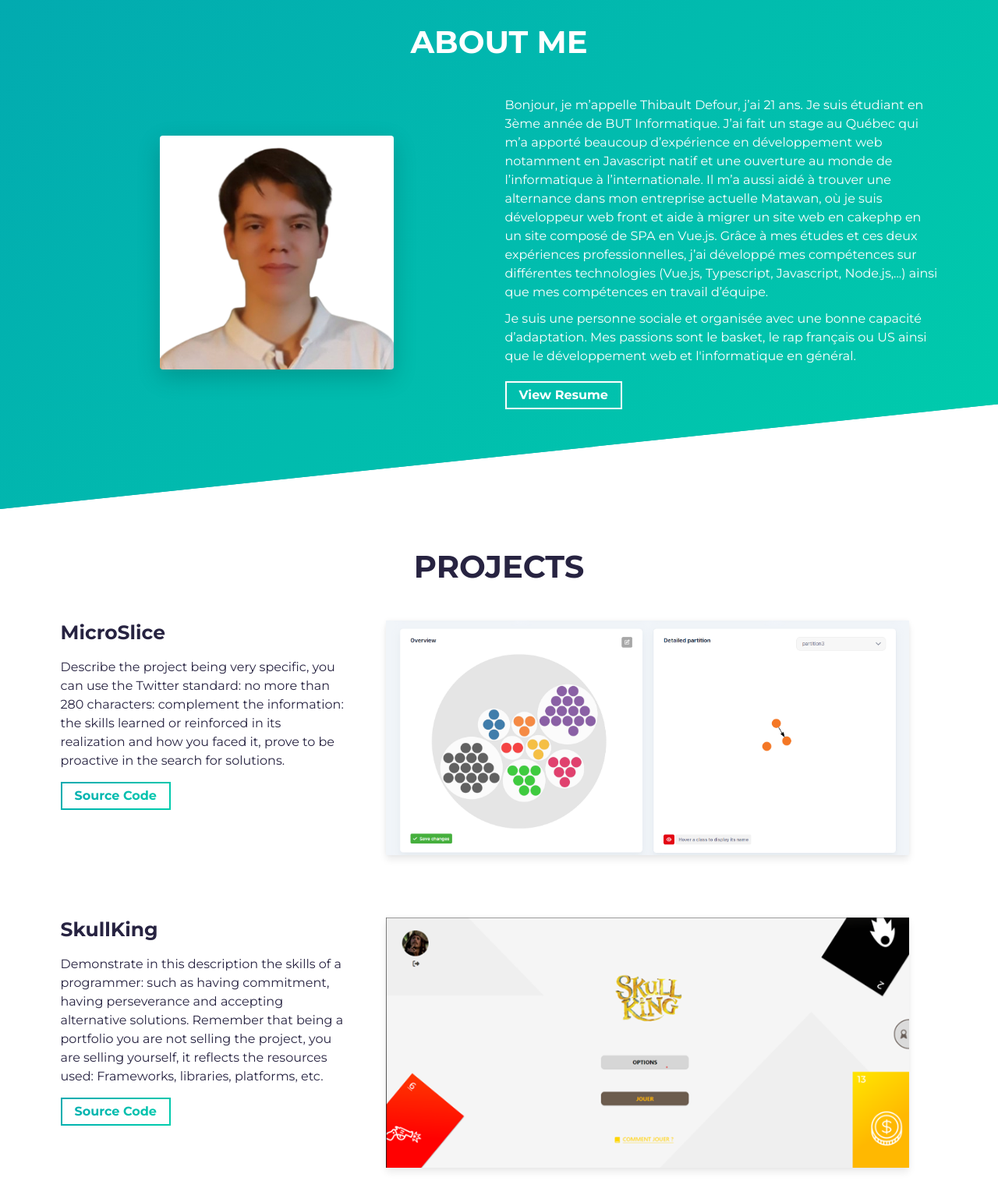
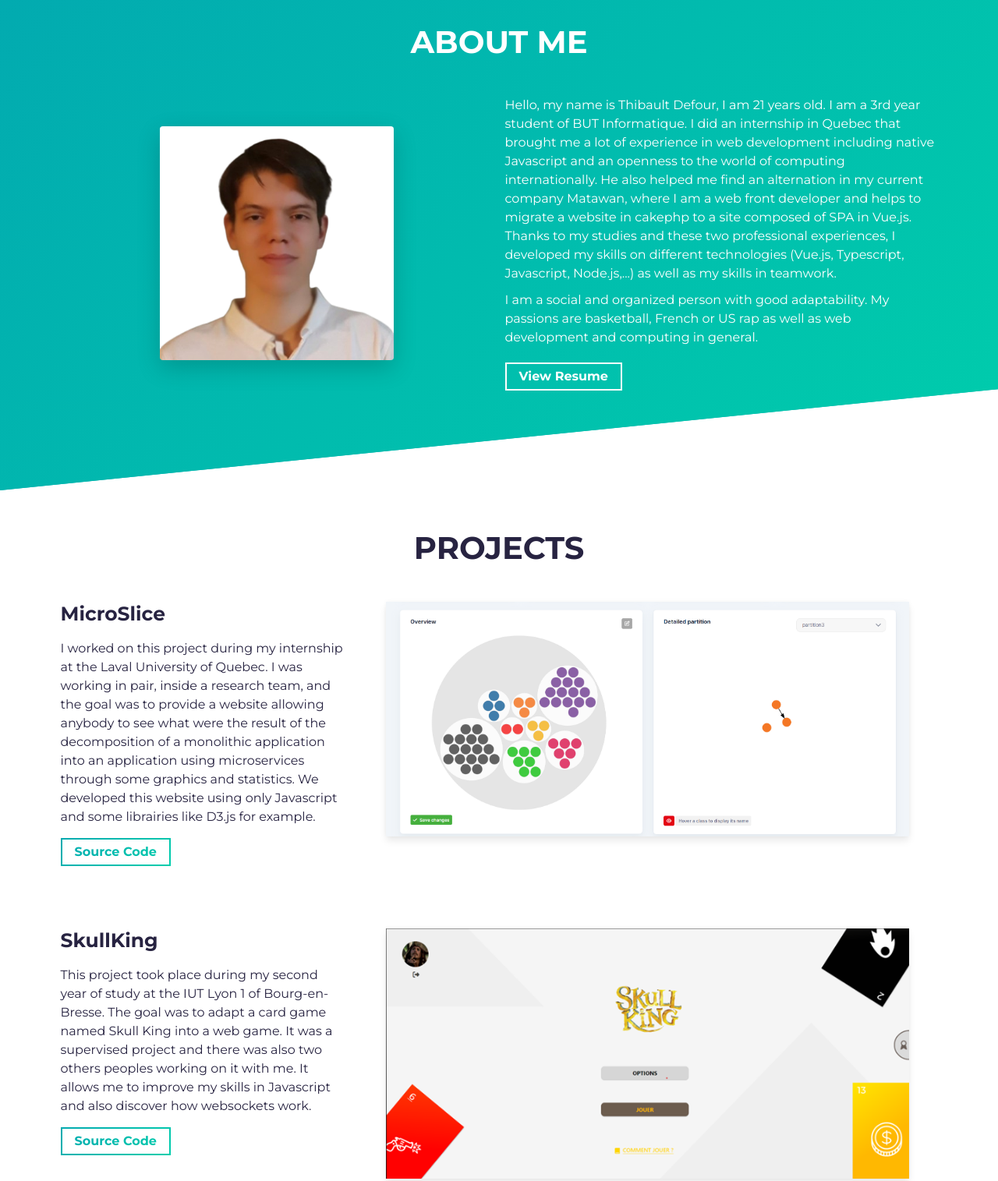
Before and after one commit to thibaultdefour/portfoliov2, a website built with Parcel: page src/index.html in a window 1280 px wide. Shown: the part 820-2335 px from the top of the page at 78% size. Built offline with nearby package versions, Linux system fonts and the light colour scheme.

Commit message:
add descriptions

```diff
--- a/src/index.html
+++ b/src/index.html
@@ -8,18 +8,9 @@
 
     <title>Thibault Defour</title>
 
-    <link
-            href="https://cdnjs.cloudflare.com/ajax/libs/font-awesome/4.7.0/css/font-awesome.min.css"
-            rel="stylesheet"
-    />
+    <link href="https://cdnjs.cloudflare.com/ajax/libs/font-awesome/4.7.0/css/font-awesome.min.css" rel="stylesheet"/>
     <link href="styles.scss" rel="stylesheet"/>
-    <script
-            defer
-            src="https://unpkg.com/scrollreveal@4.0.0/dist/scrollreveal.min.js"
-    ></script>
-
-    <!-- Todo: remove the below script once you finish your portfolio -->
-    <script async defer src="https://buttons.github.io/buttons.js"></script>
+    <script defer src="https://unpkg.com/scrollreveal@4.0.0/dist/scrollreveal.min.js"></script>
 </head>
 
 <body>
@@ -58,22 +49,17 @@
             <div class="col-md-6 col-sm-12">
                 <div class="about-wrapper__info load-hidden">
                     <p class="about-wrapper__info-text">
-                        Bonjour, je m’appelle Thibault Defour, j’ai 21 ans. Je suis étudiant en 3ème année de BUT
-                        Informatique.
-                        J’ai fait un stage au Québec qui m’a apporté beaucoup d’expérience en développement web
-                        notamment en Javascript natif
-                        et une ouverture au monde de l’informatique à l’internationale.
-                        Il m’a aussi aidé à trouver une alternance dans mon entreprise actuelle Matawan,
-                        où je suis développeur web front et aide à migrer un site web en cakephp en un site composé de
-                        SPA en Vue.js.
-                        Grâce à mes études et ces deux expériences professionnelles, j’ai développé mes compétences sur
-                        différentes technologies (Vue.js, Typescript, Javascript, Node.js,...) ainsi que mes compétences
-                        en travail d’équipe.
+                        Hello, my name is Thibault Defour, I am 21 years old. I am a 3rd year student of BUT Informatique.
+                        I did an internship in Quebec that brought me a lot of experience in web development including native
+                        Javascript and an openness to the world of computing internationally.
+                        He also helped me find an alternation in my current company Matawan, where I am a web front developer
+                        and helps to migrate a website in cakephp to a site composed of SPA in Vue.js.
+                        Thanks to my studies and these two professional experiences, I developed my skills on different technologies
+                        (Vue.js, Typescript, Javascript, Node.js,...) as well as my skills in teamwork.
                     </p>
                     <p class="about-wrapper__info-text">
-                        Je suis une personne sociale et organisée avec une bonne capacité d’adaptation.
-                        Mes passions sont le basket, le rap français ou US ainsi que le développement web et
-                        l'informatique en général.
+                        I am a social and organized person with good adaptability. My passions are basketball,
+                        French or US rap as well as web development and computing in general.
                     </p>
                     <span class="d-flex mt-3">
                 <a
@@ -102,11 +88,11 @@
                         <h3 class="project-wrapper__text-title">MicroSlice</h3>
                         <div>
                             <p class="mb-4">
-                                Describe the project being very specific, you can use the Twitter standard: no more than
-                                280 characters:
-                                complement the information: the skills learned or reinforced in its realization and how
-                                you faced it,
-                                prove to be proactive in the search for solutions.
+                                I worked on this project during my internship at the Laval University of Quebec.
+                                I was working in pair, inside a research team, and the goal was to provide a website allowing
+                                anybody to see what were the result of the decomposition of a monolithic application into an
+                                application using microservices through some graphics and statistics.
+                                We developed this website using only Javascript and some librairies like D3.js for example.
                             </p>
                         </div>
                         <a
@@ -146,11 +132,10 @@
                         <h3 class="project-wrapper__text-title">SkullKing</h3>
                         <div>
                             <p class="mb-4">
-                                Demonstrate in this description the skills of a programmer: such as having commitment,
-                                having perseverance and accepting alternative solutions. Remember that being a portfolio
-                                you are not selling the project,
-                                you are selling yourself, it reflects the resources used: Frameworks, libraries,
-                                platforms, etc.
+                                This project took place during my second year of study at the IUT Lyon 1 of Bourg-en-Bresse.
+                                The goal was to adapt a card game named Skull King into a web game. It was a supervised project and
+                                there was also two others peoples working on it with me. It allows me to improve my skills in
+                                Javascript and also discover how websockets work.
                             </p>
                         </div>
                         <a
@@ -190,10 +175,10 @@
                         <h3 class="project-wrapper__text-title">BidBay</h3>
                         <div>
                             <p class="mb-4">
-                                If the project was collaborative, reflect it in this description, that will demonstrate
-                                communication and/or leadership skills.
-                                Additionally, if you made use of the mastery of a second language, it will reflect on
-                                you professionalism.
+                                Finally, the subject of this school work was implement a shopping website. I had to implement
+                                and use API calls in order to get data and also allow users to buy a product for example.
+                                This was my first project using Vue.js, and it was also a project to realize in group of three
+                                people.
                             </p>
                         </div>
                         <a
```
Also changed, not shown: .github/workflows/github-actions-demo.yml.
